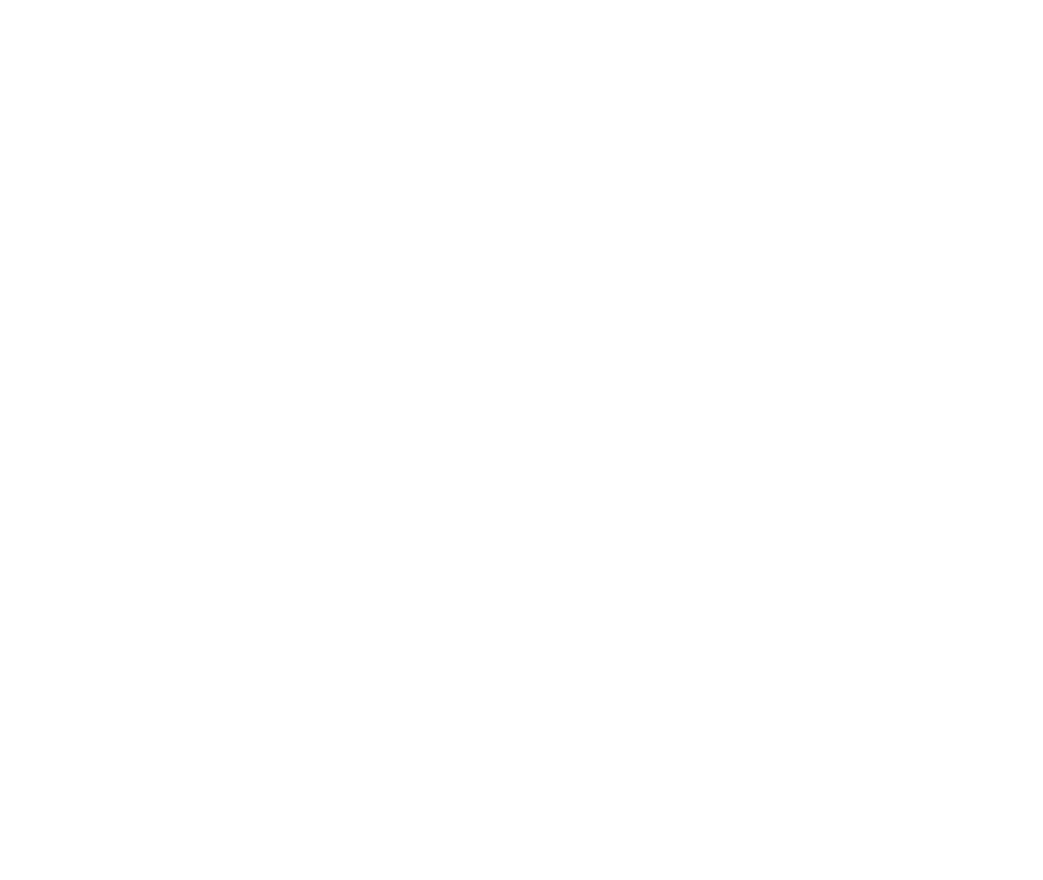
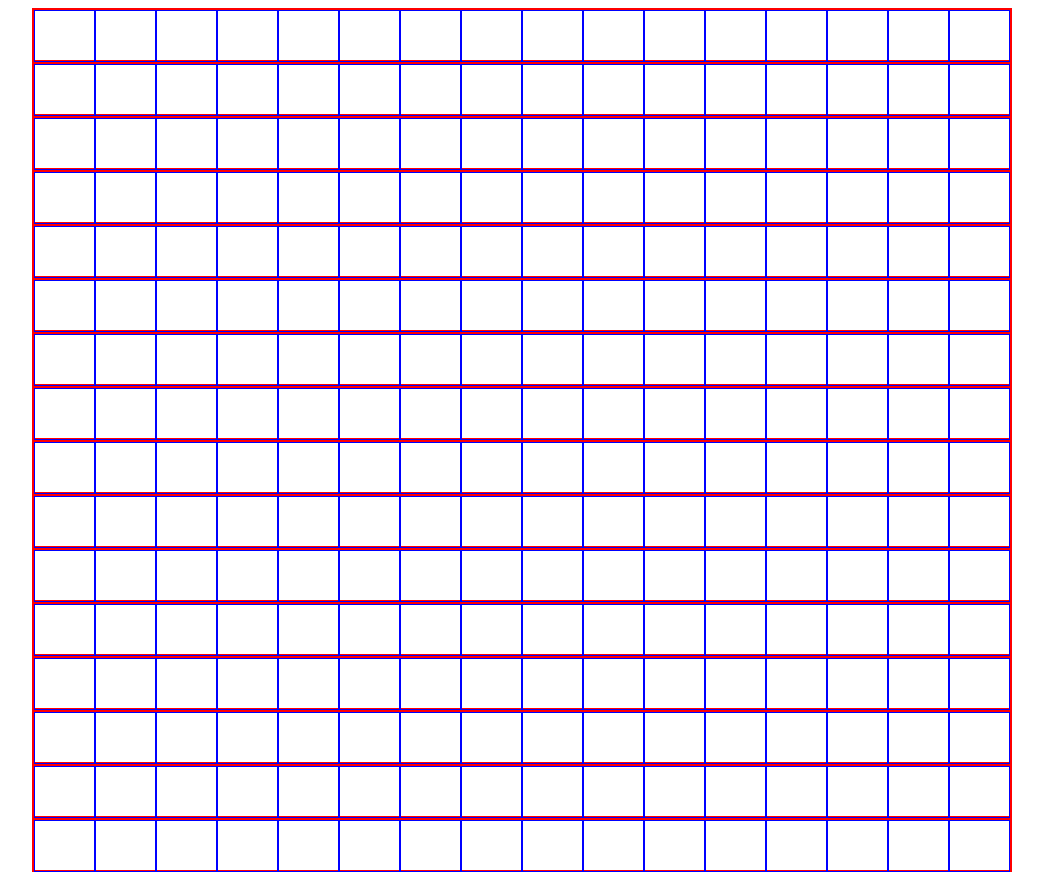
Before and after one commit to elokthewizard/etch-a-sketch, a plain HTML site: page index.html in a window 1280 px wide. Shown: the whole page, without its empty margins (118-1161 px from the left). Before the commit the page ends 800 px from the top, so only its background shows below. Drawn offline with Linux system fonts and the light colour scheme.

Commit message:
style and space grid

```diff
--- a/index.html
+++ b/index.html
@@ -4,7 +4,7 @@
     <meta charset="UTF-8">
     <meta name="viewport" content="width=device-width, initial-scale=1.0">
     <title>Etch-a-Sketch</title>
-    <link ref="stylesheet" href="./style.css">
+    <!-- <link ref="stylesheet" href="./style.css" defer> -->
     <script src="./main.js" defer></script>
 </head>
 <body>
--- a/main.js
+++ b/main.js
@@ -18,4 +18,13 @@ function createGrid() {
     document.body.appendChild(container);
 };
 
-createGrid();
+document.addEventListener('DOMContentLoaded', createGrid());
+
+let head = document.getElementsByTagName('HEAD')[0];
+let link = document.createElement('link');
+
+link.rel = 'stylesheet';
+link.type = 'text/css';
+link.href = 'style.css';
+
+head.appendChild(link);
--- a/style.css
+++ b/style.css
@@ -0,0 +1,21 @@
+#main{
+    max-width: 980px;
+    margin: auto;
+}
+
+.row{
+    display: flex;
+    border: 2px solid red;
+    justify-content: space-between;
+    height: 50px;
+    width: auto;
+}
+
+.box{
+    border: 1px solid blue;
+    justify-content: space-between;
+    height: 50px;
+    width: auto;
+    margin: 0 auto;
+    flex: 1 0;
+}
```
